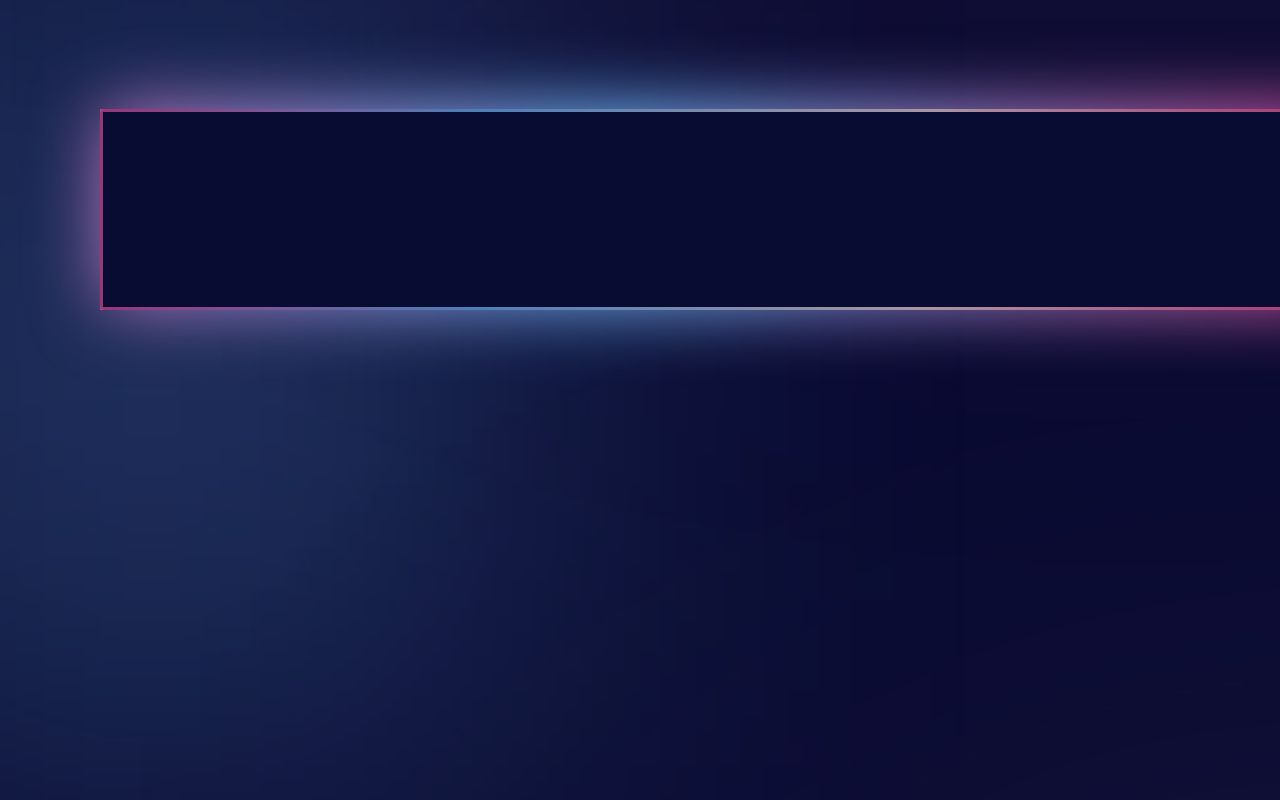
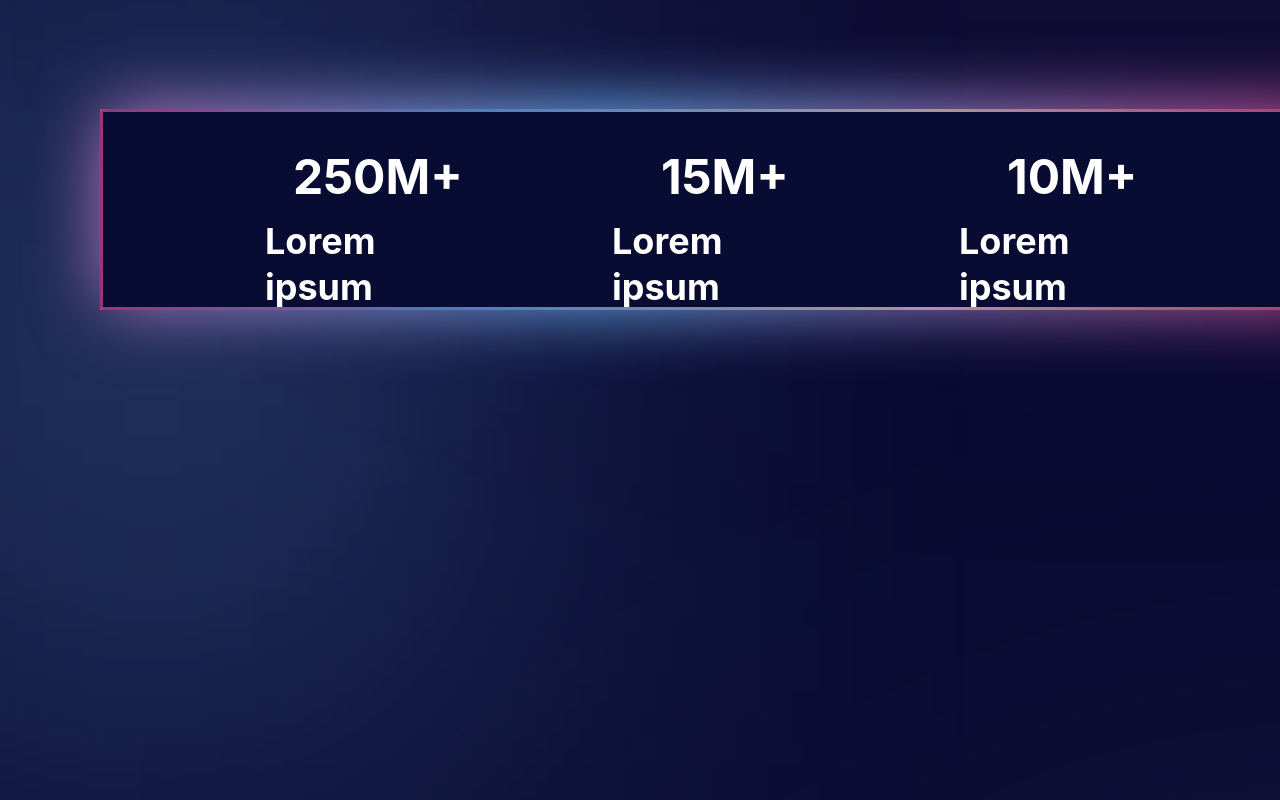
Before and after one commit to Aview-International/webdev, a React (Create React App) app in the folder aview-app/: page / in a window 1280 px wide. Shown: the part 956-1756 px from the top of the page. Built offline with nearby package versions, Linux system fonts and the light colour scheme.

Commit message:
Added StatBar missing animations - add later

```diff
--- a/aview-app/src/Components/StatsBox.js
+++ b/aview-app/src/Components/StatsBox.js
@@ -6,6 +6,12 @@ function StatsBox(){
         <statsBox class = 'statBox'>
             <header className="rect1"></header>
             <header className="rect2"></header>
+            <header className="stat1">250M+</header>
+            <p className="stat1under">Lorem ipsum</p>
+            <header className="stat2">15M+</header>
+            <p className="stat2under">Lorem ipsum</p>
+            <header className="stat3">10M+</header>
+            <p className="stat3under">Lorem ipsum</p>
         </statsBox>
 
 
--- a/aview-app/src/Styles/StatsBox.css
+++ b/aview-app/src/Styles/StatsBox.css
@@ -27,3 +27,124 @@
     border-radius: 5px;
 
 }
+
+/* 250M+ */
+.stat1{
+
+    position: absolute;
+    width: 160px;
+    height: 61px;
+    left: 293px;
+    top: 1102px;
+
+    /* font-family: 'Overpass'; */
+    /* font-style: normal; */
+    font-weight: 700;
+    font-size: 48px;
+    line-height: 61px;
+    /* identical to box height */
+
+    color: #FFFFFF;
+
+}
+.stat1under{
+        /* Lorem ipsum */
+
+    position: absolute;
+    width: 217px;
+    height: 46px;
+    left: 265px;
+    top: 1138px;
+
+    /* font-family: 'Overpass';
+    font-style: normal; */
+    font-weight: 700;
+    font-size: 36px;
+    line-height: 46px;
+    /* identical to box height */
+
+    color: #FFFFFF;
+
+
+
+}
+
+.stat2{
+
+    position: absolute;
+    width: 118px;
+    height: 61px;
+    left: 661px;
+    top: 1102px;
+
+    /* font-family: 'Overpass'; */
+    /* font-style: normal; */
+    font-weight: 700;
+    font-size: 48px;
+    line-height: 61px;
+    /* identical to box height */
+
+    color: #FFFFFF;
+
+}
+.stat2under{
+        /* Lorem ipsum */
+
+    position: absolute;
+    width: 217px;
+    height: 46px;
+    left: 612px;
+    top: 1138px;
+
+    /* font-family: 'Overpass';
+    font-style: normal; */
+    font-weight: 700;
+    font-size: 36px;
+    line-height: 46px;
+    /* identical to box height */
+
+    color: #FFFFFF;
+
+
+
+}
+
+.stat3{
+
+    position: absolute;
+    width: 121px;
+    height: 61px;
+    left: 1007px;
+    top: 1102px;
+
+    /* font-family: 'Overpass'; */
+    /* font-style: normal; */
+    font-weight: 700;
+    font-size: 48px;
+    line-height: 61px;
+    /* identical to box height */
+
+    color: #FFFFFF;
+
+}
+.stat3under{
+        /* Lorem ipsum */
+
+    position: absolute;
+    width: 217px;
+    height: 46px;
+    left: 959px;
+    top: 1138px;
+
+    /* font-family: 'Overpass';
+    font-style: normal; */
+    font-weight: 700;
+    font-size: 36px;
+    line-height: 46px;
+    /* identical to box height */
+
+    color: #FFFFFF;
+
+
+
+}
```
